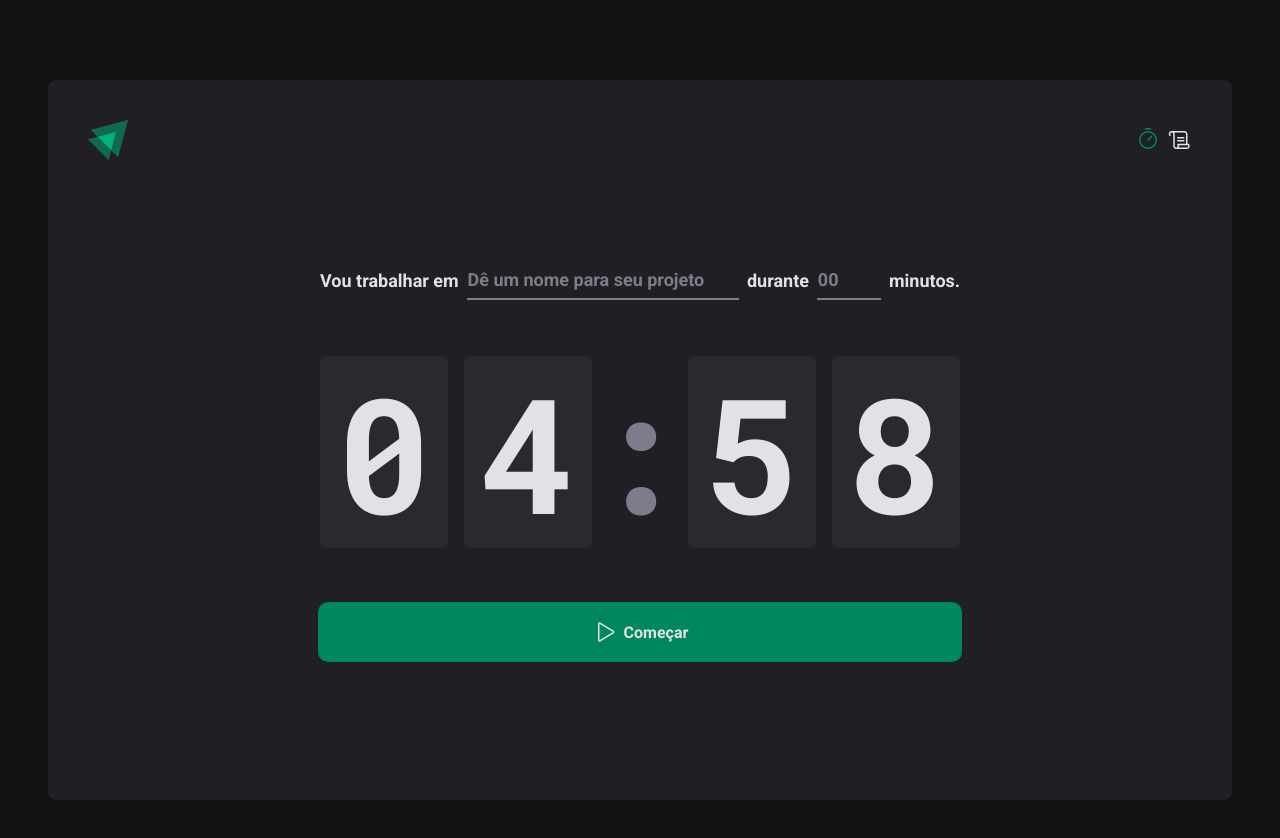
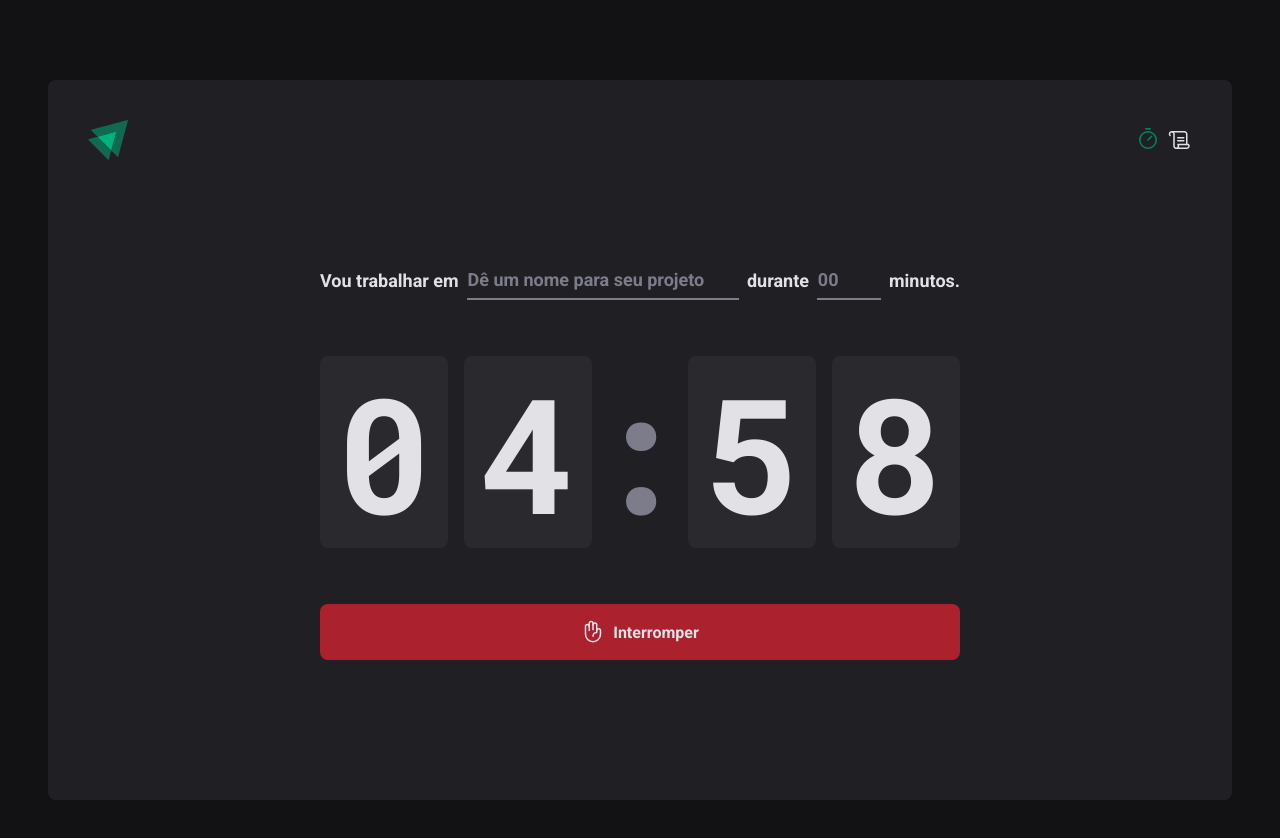
Before and after one commit to luizctb/02-ignitetime, a React (Vite) app: page / in a window 1280 px wide. Both pictures are taken after typing "Sample", "5" into the empty fields and a click on the button "Começar". Shown: the top 838 px of the page. Built offline with nearby package versions, Linux system fonts and the light colour scheme.

Commit message:
tittle commit

```diff
--- a/src/pages/Home/index.tsx
+++ b/src/pages/Home/index.tsx
@@ -1,4 +1,4 @@
-import { Option, Play } from "phosphor-react";
+import { Circle, HandPalm, Option, Play } from "phosphor-react";
 import { useForm } from 'react-hook-form'
 import { zodResolver } from '@hookform/resolvers/zod'
 import * as zod from 'zod'
@@ -12,6 +12,7 @@ import {
   MinutesAmountInput,
   Separator,
   StartCountdownButton,
+  StopCountdownButton,
   TaskInput
 } from "./styles";
 
@@ -29,8 +30,8 @@ interface Cycle {
   id: string
   task: string
   minutesAmount: number
-  isActive: boolean
   startDate: Date
+  interruptedDate?: Date
 }
 
 export function Home() {
@@ -49,12 +50,18 @@ export function Home() {
   const activeCycle = cycles.find(cycle => cycle.id == activeCycleId)
 
   useEffect(() => {
+    let interval: number
+
     if (activeCycle) {
-      setInterval(() => {
+      interval = setInterval(() => {
         setAmountSecondsPassed(
           differenceInSeconds(new Date(), activeCycle.startDate)
         )
       }, 1000);
+    }
+
+    return () => {
+      clearInterval(interval)
     }
   }, [activeCycle])
 
@@ -70,7 +77,22 @@ export function Home() {
 
     setCycles((state) => [...state, newCycle])
     setActiveCycleId(id)
+    setAmountSecondsPassed(0)
+
     reset()
+  }
+
+  function handleInterruptCycle() {
+    setCycles(
+      cycles.map(cycle => {
+        if (cycle.id == activeCycleId) {
+          return { ...cycle, interruptedDate: new Date() }
+        } else {
+          return cycle
+        }
+      })
+    )
+    setActiveCycleId(null)
   }
 
   const totalSeconds = activeCycle ? activeCycle.minutesAmount * 60 : 0
@@ -82,8 +104,16 @@ export function Home() {
   const minutes = String(minutesAmount).padStart(2, '0')
   const seconds = String(secondsAmount).padStart(2, '0')
 
+  useEffect(() => {
+  if (activeCycle) {
+    document.title = `${minutes}:${seconds}`
+  }
+  }, [minutes, seconds, activeCycle])
+
   const task = watch('task')
   const isSubmitDisabled = !task
+
+  console.log(cycles)
 
   return (
     <HomeContainer>
@@ -94,6 +124,7 @@ export function Home() {
             id="task"
             list="task-suggestions"
             placeholder="Dê um nome para seu projeto"
+            disabled={!!activeCycle}
             {...register('task')}
           />
 
@@ -112,6 +143,7 @@ export function Home() {
             step={5}
             min={5}
             max={60}
+            disabled={!!activeCycle}
             {...register('minutesAmount', { valueAsNumber: true })}
             />
 
@@ -126,10 +158,17 @@ export function Home() {
           <span>{seconds[1]}</span>
         </CountdownContainer>
 
-        <StartCountdownButton boolean={!isSubmitDisabled} type="submit">
-          <Play size={24} />
-          Começar
-        </StartCountdownButton>
+        { activeCycle ? (
+            <StopCountdownButton onClick={handleInterruptCycle} type="button">
+              <HandPalm size={24} />
+              Interromper
+          </StopCountdownButton>
+        ) : (
+            <StartCountdownButton boolean={!isSubmitDisabled} type="submit">
+              <Play size={24} />
+              Começar
+            </StartCountdownButton>
+         ) }
       </form>
     </HomeContainer>
   )
--- a/src/pages/Home/styles.ts
+++ b/src/pages/Home/styles.ts
@@ -86,7 +86,7 @@ export const Separator = styled.div`
     justify-content: center;
 `;
 
-export const StartCountdownButton = styled.button`
+export const BaseCountdownButton = styled.button`
     width: 100%;
     border: 0;
     padding: 1rem;
@@ -95,21 +95,31 @@ export const StartCountdownButton = styled.button`
     display: flex;
     align-items: center;
     justify-content: center;
+    color: ${props => props.theme['gray-100']};
 
     gap: 0.5rem;
     font-weight: bolder;
 
     cursor: pointer;
 
-    background: ${props => props.theme['green-500']};
-    color: ${props => props.theme['gray-100']};
-
     &:disabled {
         opacity: 0.7;
         cursor: not-allowed;
     }
+`
+
+export const StartCountdownButton = styled(BaseCountdownButton)`
+    background: ${props => props.theme['green-500']};
 
     &:not(:disabled):hover {
         background: ${props => props.theme['green-700']};
     }
-`
+`;
+
+export const StopCountdownButton = styled(BaseCountdownButton)`
+    background: ${props => props.theme['red-500']};
+
+    &:not(:disabled):hover {
+        background: ${props => props.theme['red-700']};
+    }
+`;
```
